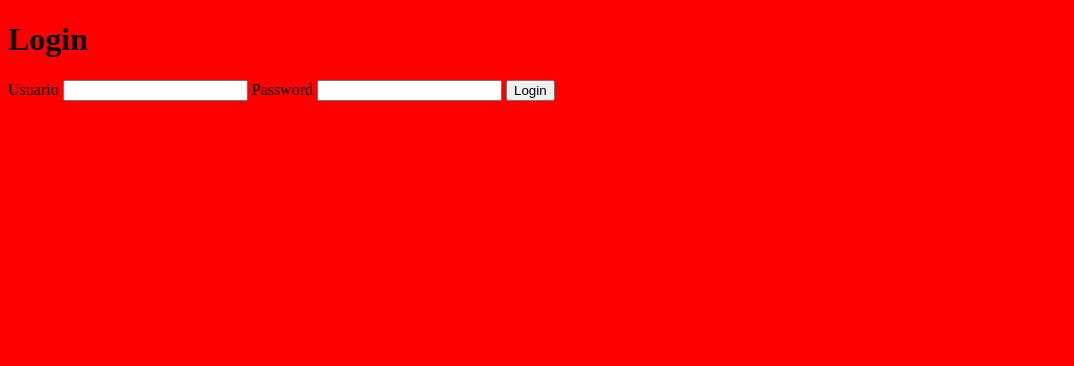
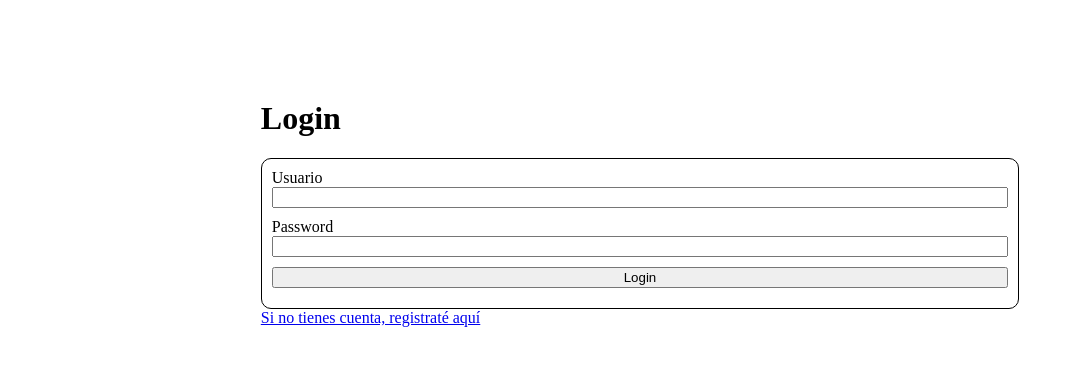
Before and after one commit to tfermoso/mvc, a PHP site: page /Views/login.view.php in a window 1280 px wide. Shown: the top 366 px of the page, without its empty margins (0-1074 px from the left). Run offline with PHP 8.4, Linux system fonts and the light colour scheme; some libraries are stand-ins or nearby versions.

Commit message:
update style login.view.php

```diff
--- a/Assets/css/login.css
+++ /dev/null
@@ -1,3 +0,0 @@
-body{
-    background-color: red;
-}
--- a/Assets/js/login.js
+++ /dev/null
@@ -1 +0,0 @@
-alert("Login");
--- a/Views/login.view.php
+++ b/Views/login.view.php
@@ -1,21 +1,27 @@
 <!DOCTYPE html>
 <html lang="en">
+
 <head>
     <meta charset="UTF-8">
     <meta http-equiv="X-UA-Compatible" content="IE=edge">
     <meta name="viewport" content="width=device-width, initial-scale=1.0">
     <title>Login</title>
-    <link rel="stylesheet" href="<?=URL_PATH?>/Assets/css/login.css">
-    <script src="<?=URL_PATH?>/Assets/js/login.js"></script>
+    <link rel="stylesheet" href="<?= URL_PATH ?>/Assets/css/register.css">
+
 </head>
+
 <body>
+    <div class="contenedor">
         <h1>Login</h1>
-    <form action="" method="post">
+        <form class="formulario_registro" action="" method="post">
             <label for="">Usuario</label>
-        <input type="text" name="nombre" id="" >
+            <input type="text" name="nombre" id="">
             <label for="">Password</label>
             <input type="password" name="password" id="">
             <input type="submit" value="Login">
         </form>
+        <a href="./login/register">Si no tienes cuenta, registraté aquí</a>
+    </div>
 </body>
+
 </html>
```
Lines whose indentation alone changed are shown as unchanged.
